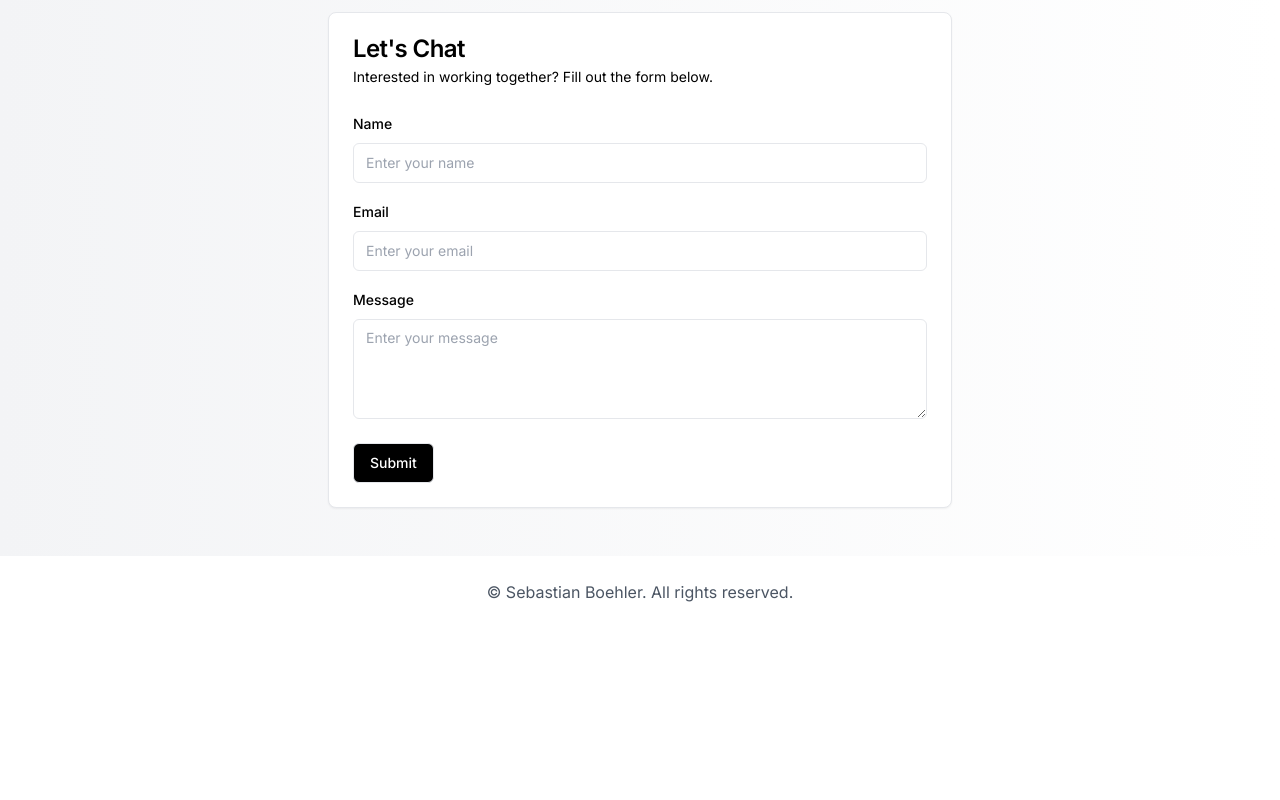
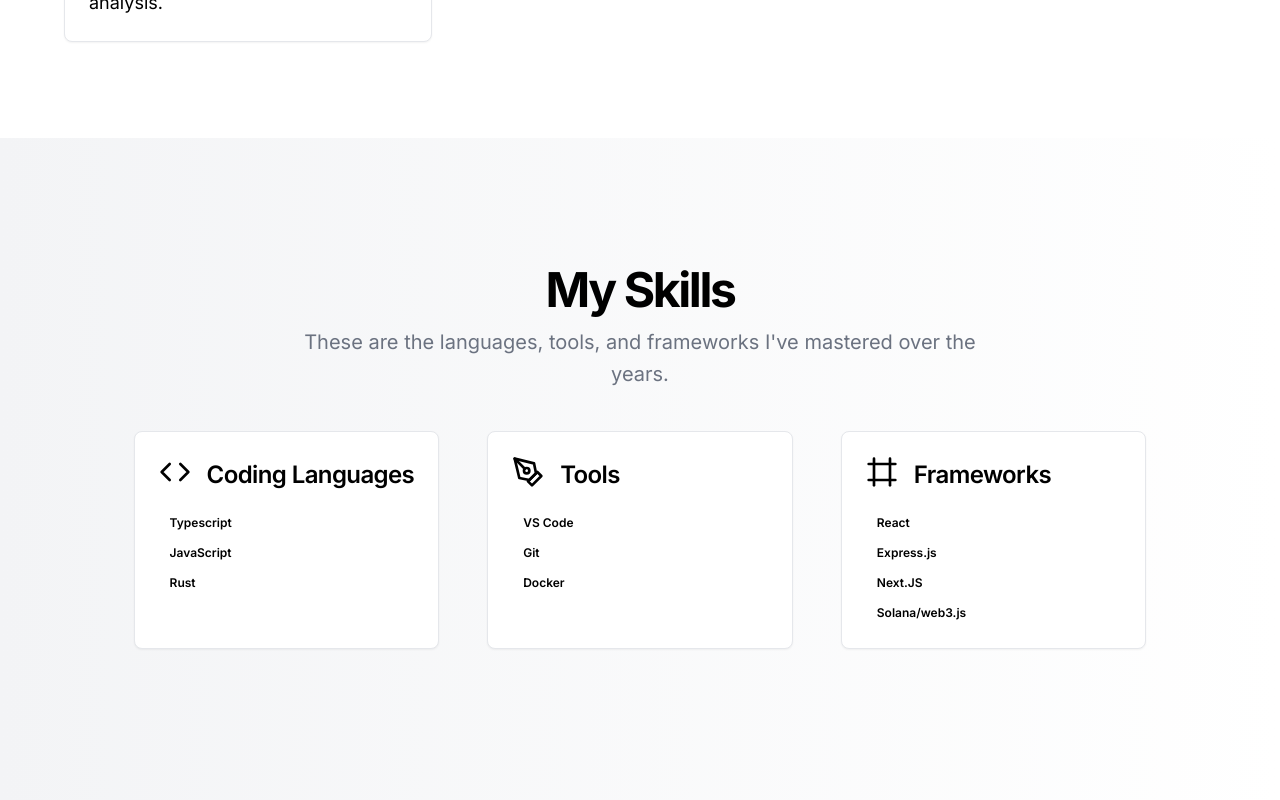
Before and after one commit to SebastianBoehler/sebastianboehler, a Next.js app: page / in a window 1280 px wide. Shown: the part 1380-2180 px from the top of the page. Before the commit the page ends 2008 px from the top, so only its background shows below. Built offline with nearby package versions, Linux system fonts and the light colour scheme.

Commit message:
feat: skills section

```diff
--- a/src/components/projects.tsx
+++ b/src/components/projects.tsx
@@ -30,6 +30,10 @@ export function Projects() {
             linkText="View on Youtube"
             badge="New"
           />
+          <ProjectsCard
+            title="Algo Trading"
+            description="I've worked for years on algorithmic trading systems. Utilizing APIs of crypto exchanges and techincal analysis."
+          />
         </div>
       </div>
     </section>
--- /dev/null
+++ b/src/components/skills.tsx
@@ -0,0 +1,130 @@
+/**
+ * This code was generated by v0 by Vercel.
+ * @see https://v0.dev/t/yO4AW7fs9eC
+ */
+import { CardTitle, CardHeader, CardContent, Card } from "@/components/ui/card"
+import { Badge } from "@/components/ui/badge"
+
+export function Skills() {
+  return (
+    <section className="w-full py-12 md:py-24 lg:py-32">
+      <div className="container grid items-center justify-center gap-4 px-4 text-center md:px-6 lg:gap-10 mx-auto">
+        <div className="space-y-3">
+          <h2 className="text-3xl font-bold tracking-tighter sm:text-4xl md:text-5xl">My Skills</h2>
+          <p className="mx-auto max-w-[700px] text-gray-500 md:text-xl/relaxed lg:text-base/relaxed xl:text-xl/relaxed dark:text-gray-400">
+            These are the languages, tools, and frameworks I&apos;ve mastered over the years.
+          </p>
+        </div>
+        <div className="grid w-full grid-cols-1 md:grid-cols-2 lg:grid-cols-3 gap-6 md:gap-8 lg:gap-12">
+          <Card>
+            <CardHeader className="flex flex-row items-center gap-4">
+              <CodeIcon className="w-8 h-8" />
+              <div className="grid gap-1">
+                <CardTitle>Coding Languages</CardTitle>
+              </div>
+            </CardHeader>
+            <CardContent className="grid gap-2">
+              <Badge variant="secondary">Typescript</Badge>
+              <Badge variant="secondary">JavaScript</Badge>
+              <Badge variant="secondary">Rust</Badge>
+            </CardContent>
+          </Card>
+          <Card>
+            <CardHeader className="flex flex-row items-center gap-4">
+              <PenToolIcon className="w-8 h-8" />
+              <div className="grid gap-1">
+                <CardTitle>Tools</CardTitle>
+              </div>
+            </CardHeader>
+            <CardContent className="grid gap-2">
+              <Badge variant="secondary">VS Code</Badge>
+              <Badge variant="secondary">Git</Badge>
+              <Badge variant="secondary">Docker</Badge>
+            </CardContent>
+          </Card>
+          <Card>
+            <CardHeader className="flex flex-row items-center gap-4">
+              <FrameIcon className="w-8 h-8" />
+              <div className="grid gap-1">
+                <CardTitle>Frameworks</CardTitle>
+              </div>
+            </CardHeader>
+            <CardContent className="grid gap-2">
+              <Badge variant="secondary">React</Badge>
+              <Badge variant="secondary">Express.js</Badge>
+              <Badge variant="secondary">Next.JS</Badge>
+              <Badge variant="secondary">Solana/web3.js</Badge>
+            </CardContent>
+          </Card>
+        </div>
+      </div>
+    </section>
+  )
+}
+
+
+function CodeIcon(props: Record<string, unknown>) {
+  return (
+    <svg
+      {...props}
+      xmlns="http://www.w3.org/2000/svg"
+      width="24"
+      height="24"
+      viewBox="0 0 24 24"
+      fill="none"
+      stroke="currentColor"
+      strokeWidth="2"
+      strokeLinecap="round"
+      strokeLinejoin="round"
+    >
+      <polyline points="16 18 22 12 16 6" />
+      <polyline points="8 6 2 12 8 18" />
+    </svg>
+  )
+}
+
+
+function PenToolIcon(props: Record<string, unknown>) {
+  return (
+    <svg
+      {...props}
+      xmlns="http://www.w3.org/2000/svg"
+      width="24"
+      height="24"
+      viewBox="0 0 24 24"
+      fill="none"
+      stroke="currentColor"
+      strokeWidth="2"
+      strokeLinecap="round"
+      strokeLinejoin="round"
+    >
+      <path d="m12 19 7-7 3 3-7 7-3-3z" />
+      <path d="m18 13-1.5-7.5L2 2l3.5 14.5L13 18l5-5z" />
+      <path d="m2 2 7.586 7.586" />
+      <circle cx="11" cy="11" r="2" />
+    </svg>
+  )
+}
+
+
+function FrameIcon(props: Record<string, unknown>) {
+  return (
+    <svg
+      {...props}
+      xmlns="http://www.w3.org/2000/svg"
+      width="24"
+      height="24"
+      viewBox="0 0 24 24"
+      fill="none"
+      stroke="currentColor"
+      strokeWidth="2"
+      strokeLinecap="round"
+      strokeLinejoin="round"
+    >
+      <line x1="22" x2="2" y1="6" y2="6" />
+      <line x1="22" x2="2" y1="18" y2="18" />
+      <line x1="6" x2="6" y1="2" y2="22" />
+      <line x1="18" x2="18" y1="2" y2="22" />
+    </svg>
+  )
+}
--- a/src/components/vercel-export.tsx
+++ b/src/components/vercel-export.tsx
@@ -7,6 +7,7 @@ import { Hero } from "./hero"
 import Footer from "./footer"
 import Contact from "./contact"
 import Header from "./header"
+import { Skills } from "./skills"
 
 export function VercelExport() {
   return (
@@ -15,6 +16,7 @@ export function VercelExport() {
       <main className="flex-1">
         <Hero />
         <Projects />
+        <Skills />
         <Contact />
       </main>
       <Footer />
```
